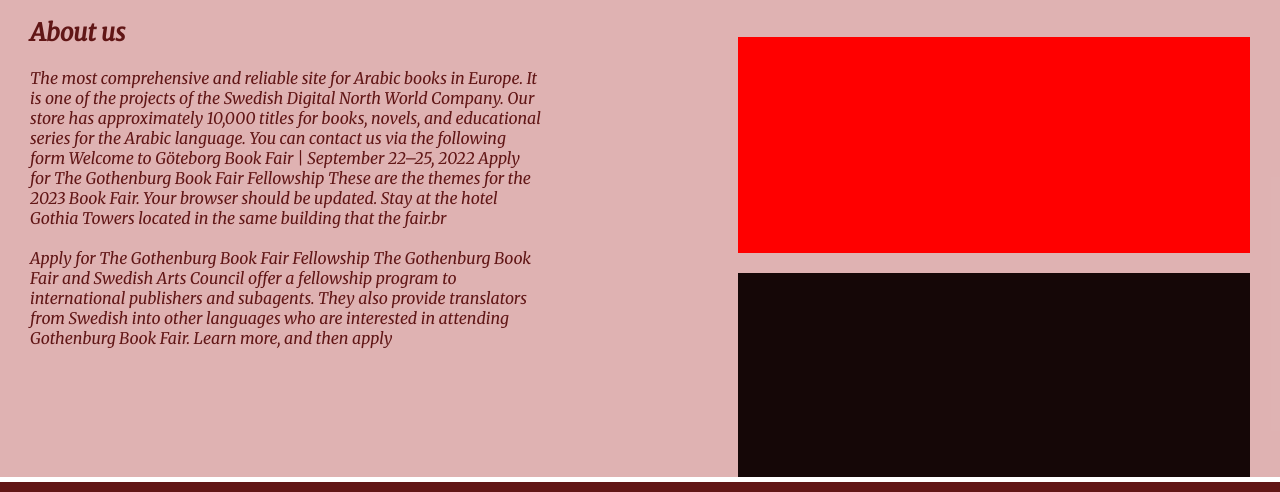
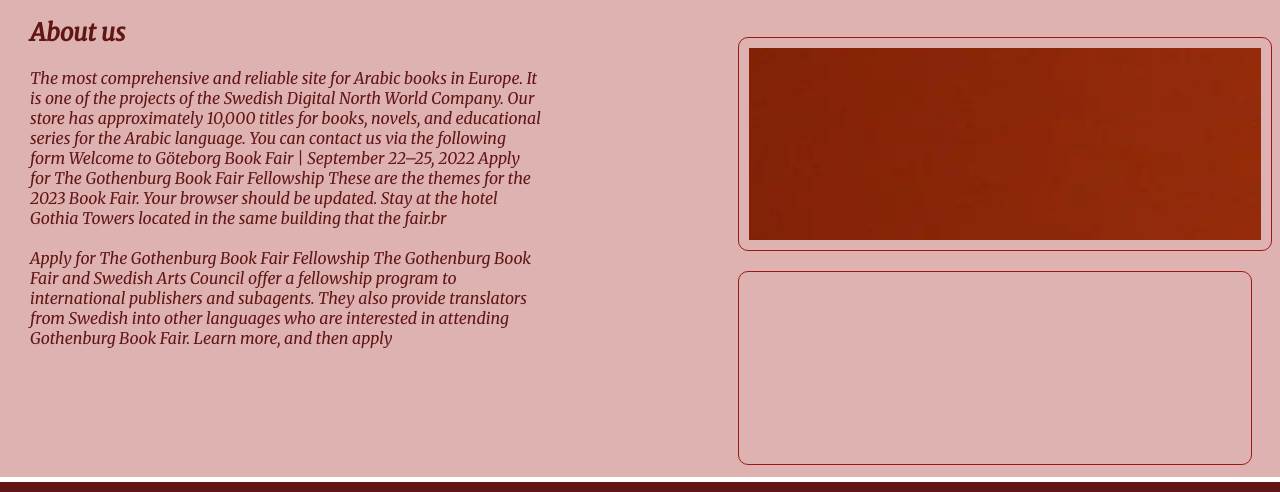
Before and after one commit to AlaYousef/Portfolio-project1, a plain HTML site: page about-us.html in a window 1280 px wide. Shown: the part 78-570 px from the top of the page. Drawn offline with Linux system fonts and the light colour scheme; a web font is replaced by a local one.

Commit message:
add left-about-div main structure

```diff
--- a/about-us.html
+++ b/about-us.html
@@ -61,11 +61,11 @@ Learn more, and then apply
           </div>
 
           <div id="right-about-div">
-            <div id="img-container1">
-                <div id="img1-bg"></div>
+            <div id="about-img-container1">
+                <div id="about-img1-bg"></div>
             </div>
-            <div id="img-container2">
-                <div id="img2-bg"></div>
+            <div id="about-img-container2">
+                <div id="about-img2-bg"></div>
             </div>
           </div>
 
--- a/assets/css/style.css
+++ b/assets/css/style.css
@@ -254,26 +254,36 @@ button {
 
 
   }
-  #img-container1 {
+  #about-img-container1 {
     width: 100%;
-    height:45%;
-    border-color: blue;
-    background-color: red;
+    height:40%;
+
+    border:1px solid rgb(158, 23, 23);
+    border-radius: 10px;
+    display: block;
+    margin-top: 20px;
+    padding: 10px;
+
+    overflow:visible;
+
+
+
+  }
+  #about-img1-bg{
+    background-image: url('../images/book-image.webp');
+    height: 100%;
+    width: 100%;
+  }
+
+  #about-img-container2 {
+    width: 100%;
+    height:40%;
+    border:1px solid rgb(158, 23, 23);
+    border-radius: 10px;
     display: block;
     margin-top: 20px;
 
 
 
-  }
-  #img-container2 {
-    width: 100%;
-    height:45%;
-    border-color: blue;
-    background-color: rgb(21, 7, 7);
-    display: block;
-    margin-top: 20px;
-    margin-bottom: 20px;
-
-
 
   }
```
